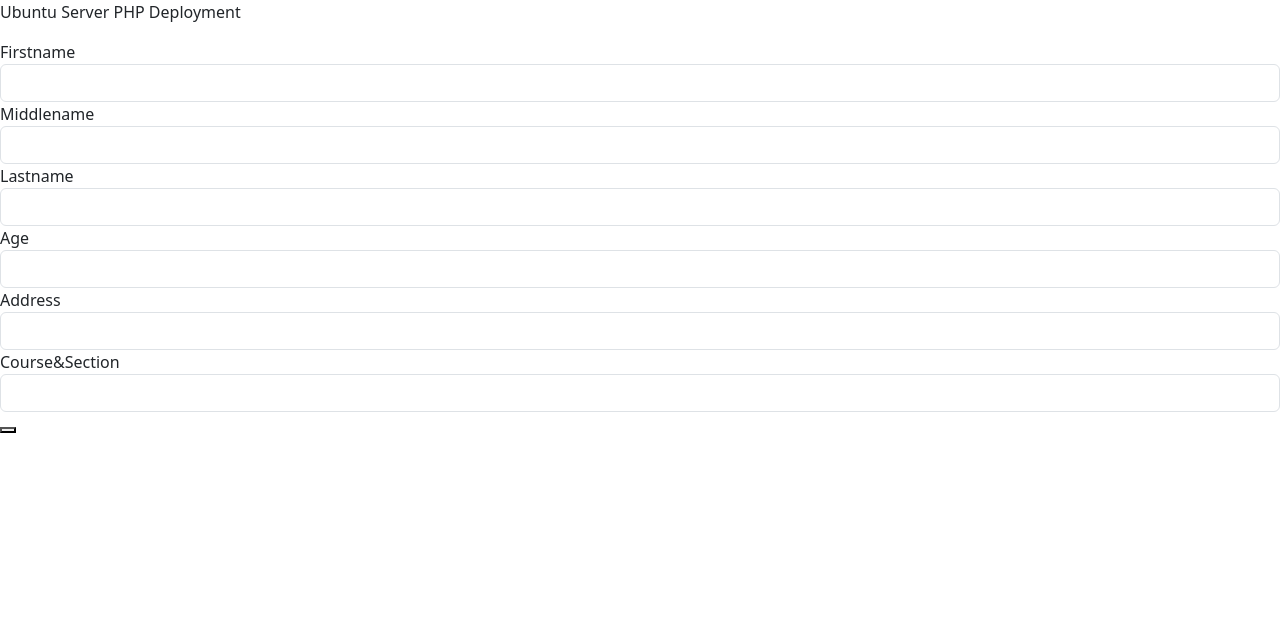
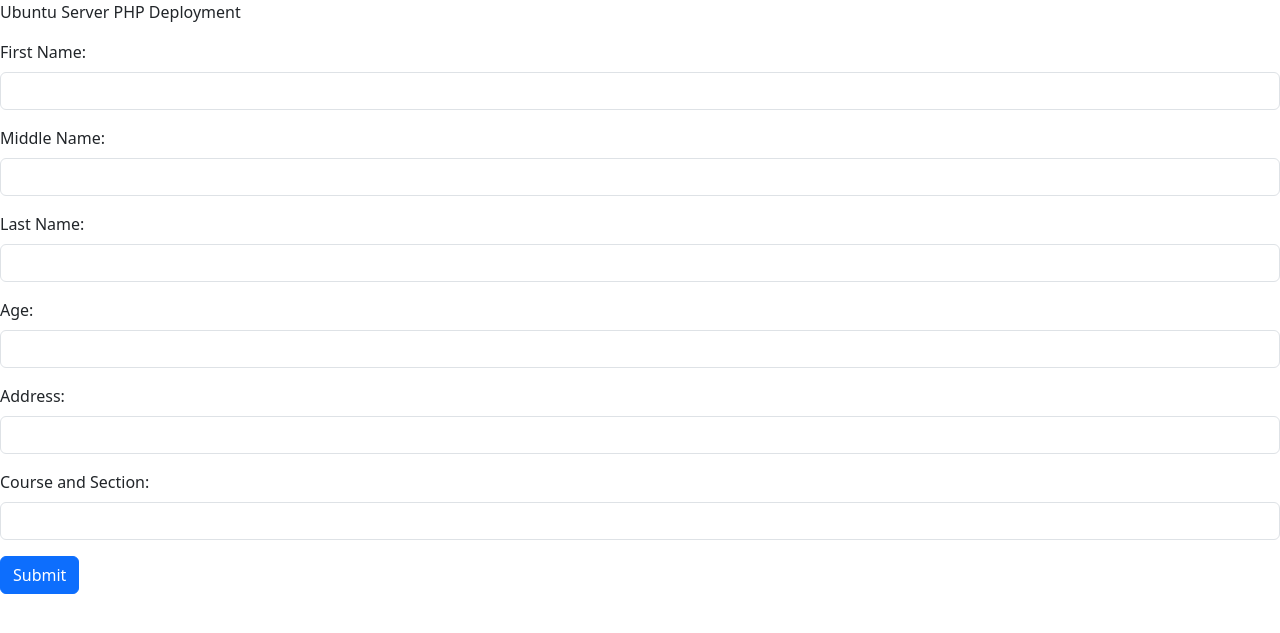
Before and after one commit to Mikie13/test3, a PHP site: page / in a window 1280 px wide. Shown: the top 633 px of the page. Run offline with PHP 8.4, Linux system fonts and the light colour scheme.

Commit message:
index.php

```diff
--- a/index.php
+++ b/index.php
@@ -12,40 +12,57 @@
 
 	<p>Ubuntu Server PHP Deployment</p>
 
+		<!-- Form starts here -->
+		<form method="POST" action="your-server-side-script.php">
 </body>
 <div>
-	<label>Firstname</label>
-	<input type="text" name="Firstname"class="form-control">
+	<!-- Name Field -->
+	<div class="mb-3">
+	<label for="Firstname" class="form-label">First Name:</label>
+	<input type="text" name="Firstname"id="firstname" class="form-control" required>
 </div>
 
 <div>
-	<label>Middlename</label>
-	<input type="text" name="Middlename"class="form-control">
+	<!-- Middle Name Field -->
+	<div class="mb-3">
+	<label for="Middlename" class="form-label">Middle Name:</label>
+	<input type="text" name="Middlename"id="middlename" class="form-control" required>
 </div>
 
 
 <div>
-	<label>Lastname</label>
-	<input type="text" name="Lastname"class="form-control">
+	<!-- Last Name Field -->
+	<div class="mb-3">
+	<label for="Lastname" class="form-label">Last Name:</label>
+	<input type="text" name="Lastname"id="Lastname" class="form-control" required>
 </div>
 
 <div>
-	<label>Age</label>
-	<input type="text" name="Age"class="form-control">
+	<!-- Age Field -->
+	<div class="mb-3">
+	<label for="Age" class="form-label">Age:</label>
+	<input type="text" name="Age"id="age" class="form-control" required>
 </div>
 
 <div>
-<label>Address</label>
-	<input type="text" name="Address"class="form-control">
+<!-- Address Field -->
+	<div class="mb-3">
+	<label for="Address" class="form-label">Address:</label>
+	<input type="text" name="Address"id="address" class="form-control" required>
 </div>
 
 <div>
-<label>Course&Section</label>
-	<input type="text" name="Course&Section"class="form-control">
+<!-- Course and Section Field -->
+	<div class="mb-3">
+	<label for="courseandsection" class="form-label">Course and Section:</label>
+	<input type="text" name="courseandsection"id="courseandsection" class="form-control" required>
 </div>
 
 
-<button type="submit"> </button>
+<!-- Submit Button -->
+<div class="mb-3">
+	<button type="submit" class="btn btn-primary">Submit</button>
+</div>
 
 </html>
 
```
